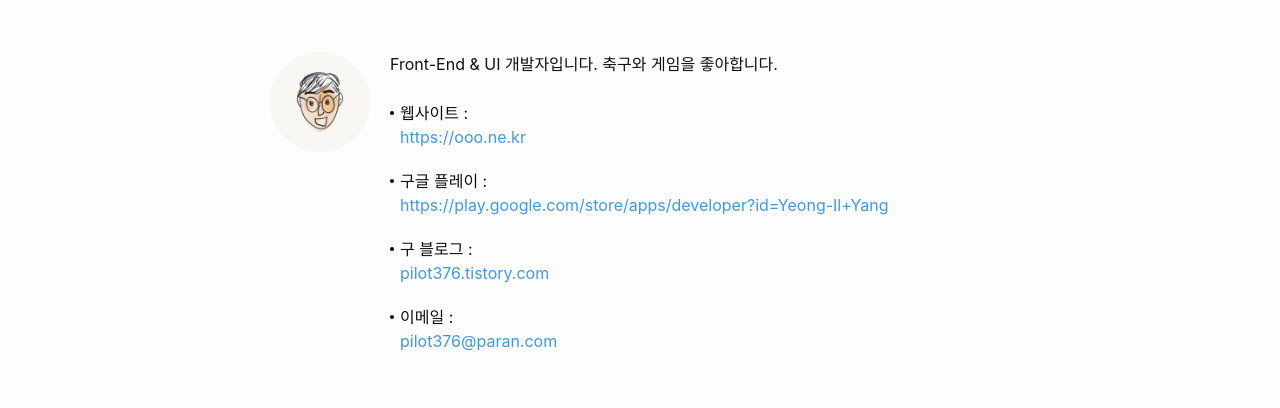
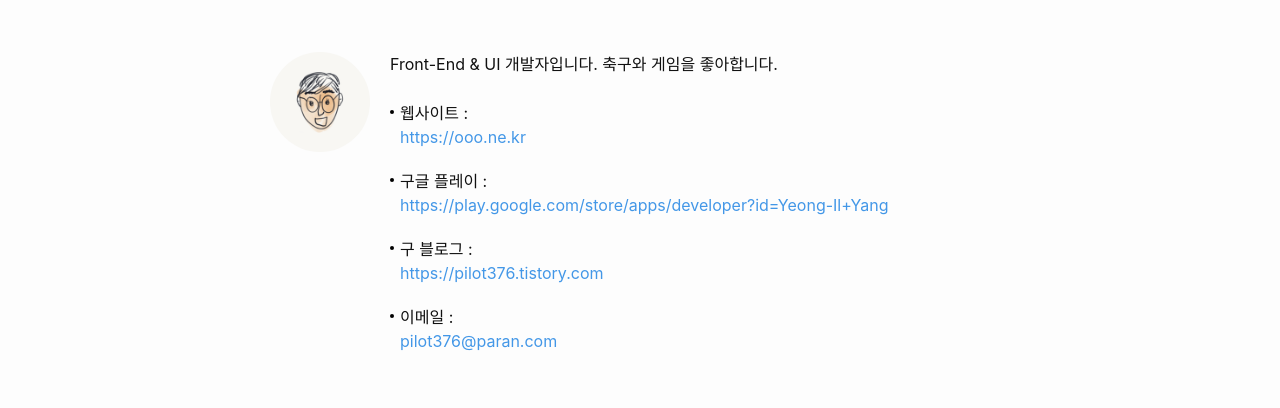
Before and after one commit to pilot376/pilot376.github.io, a Jekyll site: the page built from about.md, in a window 1280 px wide. Shown: the part 148-556 px from the top of the page. Built offline with Jekyll 4.4.1, drawn with Linux system fonts in a browser that asks for light colours; some web fonts are replaced; some of the changed lines change nothing that is shown.

Commit message:
Update about.md

```diff
--- a/about.md
+++ b/about.md
@@ -9,7 +9,7 @@
 	.area-profile img {position:absolute;top:0;left:0;border-radius: 100px;}
     .area-profile ul {padding:0;margin:0;list-style: none;}
     .area-profile li {position:relative;padding:10px 0 10px 10px;margin:0;list-style: none;}
-    .area-profile li:after {content: "";position:absolute;top:20px;left:0; width: 4px;height:4px;background:#000;border-radius: 4px;}
+    .area-profile li:after {content: "";position:absolute;top:19px;left:0; width: 4px;height:4px;background:#000;border-radius: 4px;}
 </style>
 
 <div class="area-profile">
@@ -18,7 +18,7 @@
     <ul>
         <li>웹사이트 : <br><a href="https://ooo.ne.kr">https://ooo.ne.kr</a></li>
 	<li>구글 플레이 : <br><a href="https://play.google.com/store/apps/developer?id=Yeong-Il+Yang">https://play.google.com/store/apps/developer?id=Yeong-Il+Yang</a></li>
-        <li>구 블로그 : <br><a href="https://pilot376.tistory.com">pilot376.tistory.com</a></li>
+        <li>구 블로그 : <br><a href="https://pilot376.tistory.com">https://pilot376.tistory.com</a></li>
         <li>이메일 : <br><a href="mailto:pilot376@paran.com">pilot376@paran.com</a></li>
     </ul>
 </div>
```
